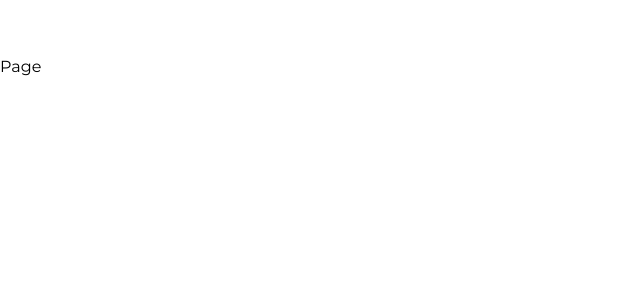
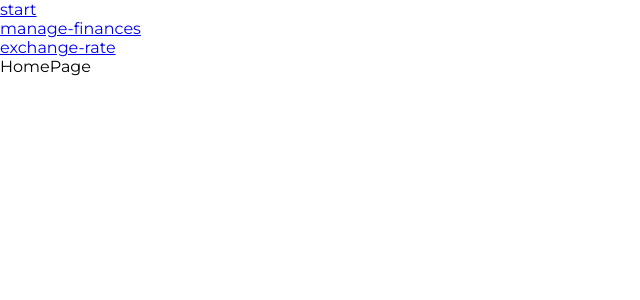
Before and after one commit to SusulAdam/Finance_Application-React, a React (Create React App) app: page / in a window 1280 px wide. Shown: the top 300 px of the page, without its empty margins (0-640 px from the left). Built offline with nearby package versions, Linux system fonts and the light colour scheme.

Commit message:
Implement Navigation, create bacis pages: exchange-rate, manage-finsance. Route links is working

```diff
--- a/src/constans/links.js
+++ b/src/constans/links.js
@@ -1,7 +1,14 @@
+import HomePage from 'layouts/Pages/HomePage'
+import ExchangeRate from 'layouts/Pages/ExchangeRate'
+import ManageFinances from 'layouts/Pages/ManageFinances'
+
+
 const links = [
-    { id: 1, name: "start", path: "/", excat: true },
-    { id: 2, name: "manage-finances", path: "/manage-finances" },
-    { id: 3, name: "exchange-rate", path: "/exchange-rate" }
+    { id: 1, name: "start", path: "/", excat: true, component: HomePage },
+    { id: 2, name: "manage-finances", path: "/manage-finances", component: ManageFinances },
+    { id: 3, name: "exchange-rate", path: "/exchange-rate", component: ExchangeRate }
 ]
 
+
+
 export default links
--- a/src/layouts/Navigation.jsx
+++ b/src/layouts/Navigation.jsx
@@ -1,6 +1,7 @@
 import React from 'react';
 import { NavLink } from 'react-router-dom';
 import links from 'constans/links';
+
 
 
 
@@ -8,7 +9,7 @@ const Navigation = () => {
 
     const menu = links.map(link => (
         <li key={link.id}>
-            <NavLink to={link.name} excact={link.exact ? link.exact : false}></NavLink>
+            <NavLink to={link.path} exact={link.exact ? link.exact : false}>{link.name}</NavLink>
         </li>
     ))
 
--- a/src/layouts/Page.jsx
+++ b/src/layouts/Page.jsx
@@ -1,11 +1,29 @@
 import React from 'react';
+import { Route, Switch } from 'react-router-dom';
+// import links from 'constans/links';
+import HomePage from 'layouts/Pages/HomePage'
+import ExchangeRate from 'layouts/Pages/ExchangeRate'
+import ManageFinances from 'layouts/Pages/ManageFinances'
 
 
 
 const Page = () => {
+
+
+    // const routes = links.map(route => (
+    //     <Route key={route.id} path={route.path} exact={route.exact ? route.exact : false} component={route.component} />
+    // ))
+
+
     return (
         <>
-            <div>Page</div>
+            <Switch>
+                <Route path='/' exact component={HomePage} />
+                <Route path='/exchange-rate' component={ExchangeRate} />
+                <Route path='/manage-finances' component={ManageFinances} />
+
+                {/* {routes} */}
+            </Switch>
         </>
     );
 }
--- /dev/null
+++ b/src/layouts/Pages/ExchangeRate.jsx
@@ -0,0 +1,11 @@
+import React from 'react';
+
+const ExchangeRate = () => {
+    return (
+        <>
+            <div>ExchangeRate</div>
+        </>
+    );
+}
+
+export default ExchangeRate;
--- /dev/null
+++ b/src/layouts/Pages/HomePage.jsx
@@ -0,0 +1,11 @@
+import React from 'react';
+
+const HomePage = () => {
+    return (
+        <>
+            <div>HomePage</div>
+        </>
+    );
+}
+
+export default HomePage;
--- /dev/null
+++ b/src/layouts/Pages/ManageFinances.jsx
@@ -0,0 +1,11 @@
+import React from 'react';
+
+const ManageFinances = () => {
+    return (
+        <>
+            <div>ManageFinances</div>
+        </>
+    );
+}
+
+export default ManageFinances;
```
